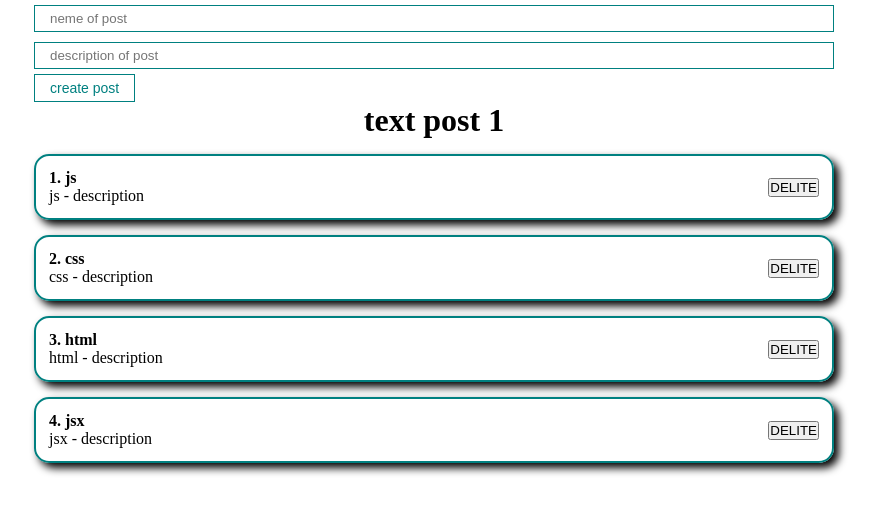
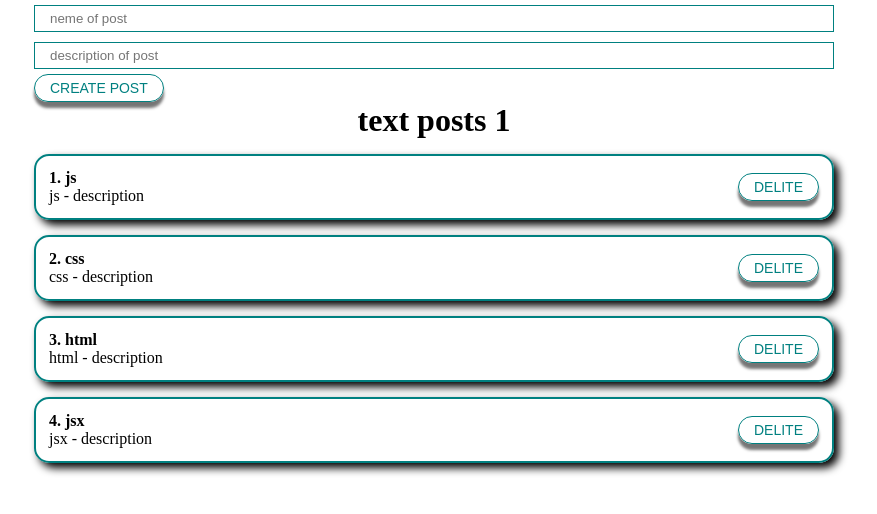
Before and after one commit to lakerser/uibity, a React (Create React App) app: page / in a window 1280 px wide. Shown: the top 514 px of the page, without its empty margins (206-1083 px from the left). Built offline with nearby package versions, Linux system fonts and the light colour scheme.

Commit message:
version 0.3 post form callback and something else

```diff
--- a/src/App.js
+++ b/src/App.js
@@ -1,47 +1,27 @@
-import React, {useRef, useState} from 'react'
+import React, { useState} from 'react'
 import './styles/app.css'
-import PostItem from "./components/postItem";
 import PostList from "./components/PostList";
-import MyButton from "./components/UI/button/MyButton";
-import MyInput from "./components/UI/input/MyInput";
+import PostForm from "./components/postForm";
 
 function App() {
-    const [post, setPost] = useState([
+    const [posts, setPosts] = useState([
         {id: 1, title: 'js', body: 'description'},
         {id: 2, title: 'css', body: 'description'},
         {id: 3, title: 'html', body: 'description'},
         {id: 4, title: 'jsx', body: 'description'}
 
     ])
-    const [title, setTitle] = useState('')
-    const [body, setBody] = useState('')
-    const addNewPost = (e) => {
-        e.preventDefault()
-       const newPost = {
-            id:Date.now(),
-           title,
-           body
-       }
-        setPost([...post,newPost])
-        setTitle('')
-        setBody('')
-    }
+
+
+const createPost = (newPost)=>{
+        setPosts([...posts,newPost])
+}
+
 
     return (
         <div className="App">
-            <form>
-                <MyInput
-                    value={title}
-                    onChange={e => setTitle(e.target.value)}
-                    type="text"
-                    placeholder='neme of post'
-                />
-                <MyInput  value={body}
-                          onChange={e => setBody(e.target.value)}
-                          type="text" placeholder='description of post'/>
-                <MyButton onClick={addNewPost}>create post</MyButton>
-            </form>
-            <PostList post={post} textH={'text post 1'}/>
+            <PostForm create={createPost}/>
+            <PostList post={posts} textH={'text posts 1'}/>
         </div>
     );
 }
--- a/src/components/UI/button/MyButton.module.css
+++ b/src/components/UI/button/MyButton.module.css
@@ -5,5 +5,27 @@
     background: transparent;
     border:1px solid teal;
     cursor: pointer;
+    -webkit-box-shadow: 0 6px 3px rgba(0, 0, 0, 0.54);
+border-radius: 15px;
+    box-shadow: 0 6px 3px rgba(0, 0, 0, 0.54);
+    text-transform: uppercase;
 
 }
+
+.myBtn:hover{
+    background-color: teal;
+    color: white;
+
+}
+
+.myBtn:active{
+    background-color: #008f8f;
+
+
+    top: 3px;
+    -webkit-box-shadow: 0 2px 3px rgba(0, 0, 0, 0.54);
+    position: relative;
+
+    box-shadow: 0 2px 3px rgba(0, 0, 0, 0.54);
+
+}
--- a/src/components/UI/input/MyInput.jsx
+++ b/src/components/UI/input/MyInput.jsx
@@ -1,8 +1,8 @@
 import React from 'react';
 import classes from './MyInput.module.css'
-const MyInput = React.forwardRef((props,ref) => {
+const MyInput = ((props) => {
     return (
-        <input ref={ref} className={classes.myInput} {...props}/>
+        <input className={classes.myInput} {...props}/>
     );
 });
 
--- a/src/components/UI/input/MyInput.module.css
+++ b/src/components/UI/input/MyInput.module.css
@@ -5,3 +5,6 @@
     border: 1px solid teal ;
 
 }
+.myInput:focus{
+    box-shadow: 0 0 15px cornflowerblue;
+}
--- /dev/null
+++ b/src/components/postForm.js
@@ -0,0 +1,36 @@
+import React, {useState} from 'react';
+import MyInput from "./UI/input/MyInput";
+import MyButton from "./UI/button/MyButton";
+
+const PostForm = ({create}) => {
+    const [post, setPost] = useState({title: '', body: ''})
+
+    const addNewPost = (e) => {
+        e.preventDefault()
+        const  newPost = {
+            ...post, id:Date.now()
+        }
+        create(newPost)
+        setPost({title: '', body: ''})
+    }
+
+    return (
+        <div>
+            <form>
+                <MyInput
+                    value={post.title}
+                    onChange={e => setPost({...post,title:e.target.value})}
+                    type="text"
+                    placeholder='neme of post'
+                />
+                <MyInput
+                    value={post.body}
+                    onChange={e => setPost({...post, body: e.target.value})}
+                    type="text" placeholder='description of post'/>
+                <MyButton  onClick={addNewPost}>create post</MyButton>
+            </form>
+        </div>
+    );
+};
+
+export default PostForm;
--- a/src/components/postItem.js
+++ b/src/components/postItem.js
@@ -1,4 +1,5 @@
 import React from 'react';
+import MyButton from "./UI/button/MyButton";
 
 const PostItem = (props) => {
     return (
@@ -11,7 +12,7 @@ const PostItem = (props) => {
                     </div>
                 </div>
                 <div className="post__btn">
-                    <button>DELITE</button>
+                    <MyButton>delite</MyButton>
                 </div>
             </div>
         </div>
```
